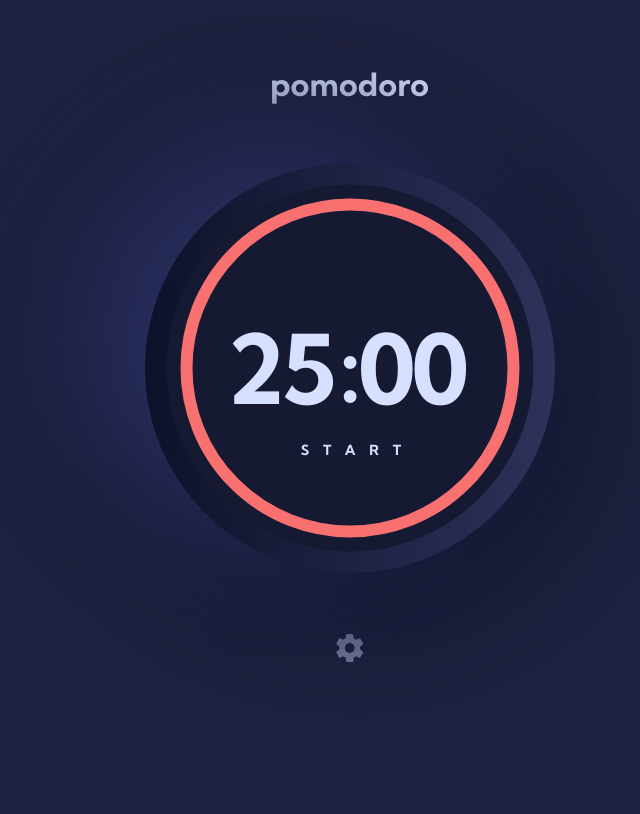
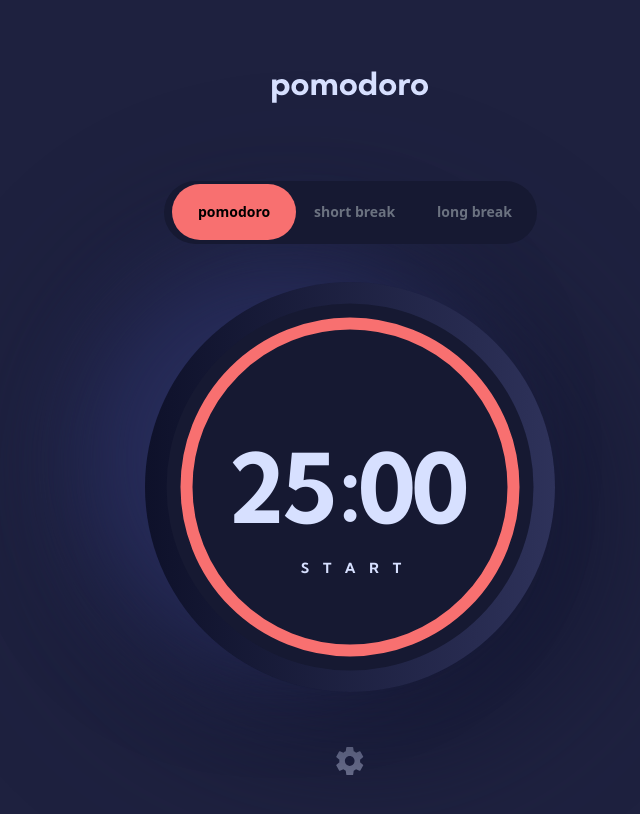
Before and after one commit to webdevbroz/pomodoro-app, a Next.js app: page / in a window 1280 px wide. Shown: the top 814 px of the page, without its empty margins (290-930 px from the left). Built offline with nearby package versions, Linux system fonts and the light colour scheme.

Commit message:
Add pomodoro status to layout and redux

```diff
--- a/src/app/page.tsx
+++ b/src/app/page.tsx
@@ -1,5 +1,6 @@
 import Pomodoro from '@/components/pomodoro/pomodoro';
 import Logo from '../components/logo';
+import PomodoroStatus from '@/components/pomodoro-status';
 
 export default function Home() {
   return (
@@ -7,6 +8,9 @@ export default function Home() {
       <div className=" flex h-32 w-full items-center">
         <Logo />
       </div>
+      <div className="flex h-32 w-full items-center justify-center">
+        <PomodoroStatus />
+      </div>
       <Pomodoro />
     </div>
   );
--- a/src/components/pomodoro-status.tsx
+++ b/src/components/pomodoro-status.tsx
@@ -6,14 +6,26 @@ import { RadioGroup, RadioGroupItem } from './ui/radio-group';
 import { PomodoroStatus } from '@/lib/redux/slices/pomodoroStatusSlice';
 import { pomodoroStatusSlice } from '@/lib/redux/slices/pomodoroStatusSlice';
 import { useSelector, useDispatch, ReduxState } from '@/lib/redux/store';
+import { Colours } from '@/lib/colours';
 
 export default function PomodoroStatus(): ReactElement {
   const dispatch = useDispatch()
   const { status } = useSelector((state: ReduxState) => state.pomodoroStatus)
+  const { colour } = useSelector((state: ReduxState) => state.pomodoroSettings)
 
   const RadioItems = ({ status }: { status: PomodoroStatus }): ReactElement => {
     function setstatusStyles<T extends PomodoroStatus>(status: T, value: T): string {
-      return status === value ? 'bg-secondary-peach' : 'text-gray-500 hover:text-on-dark-background';
+      return status === value ? setColour() : 'text-gray-500 hover:text-on-dark-background';
+    }
+
+    function setColour(): string {
+      switch(colour) {
+        case Colours.SecondaryAqua:
+          return 'bg-secondary-aqua'
+        case Colours.SecondaryPurple:
+          return 'bg-secondary-purple'
+      }
+      return 'bg-secondary-peach'
     }
 
     return (
```
